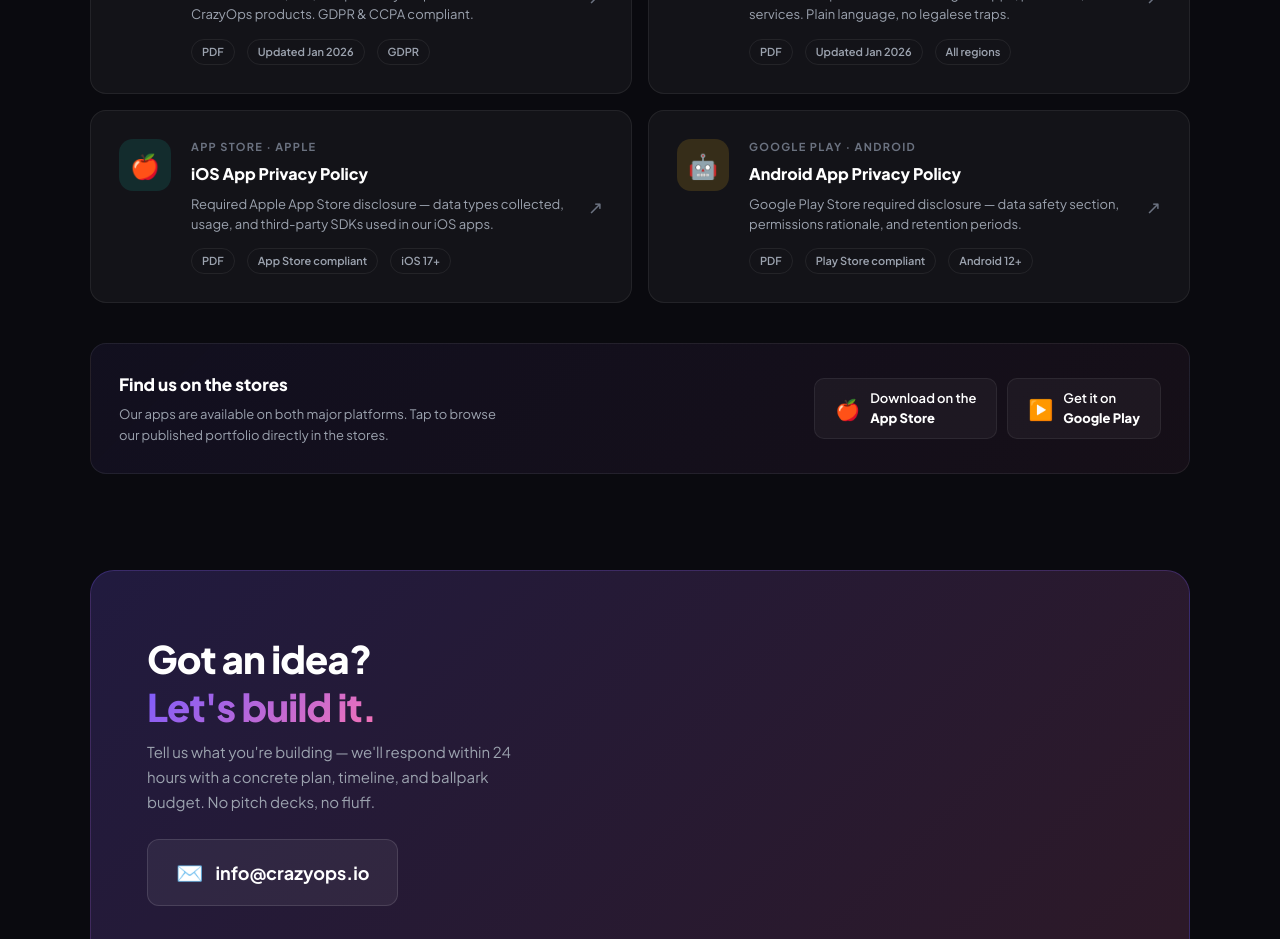
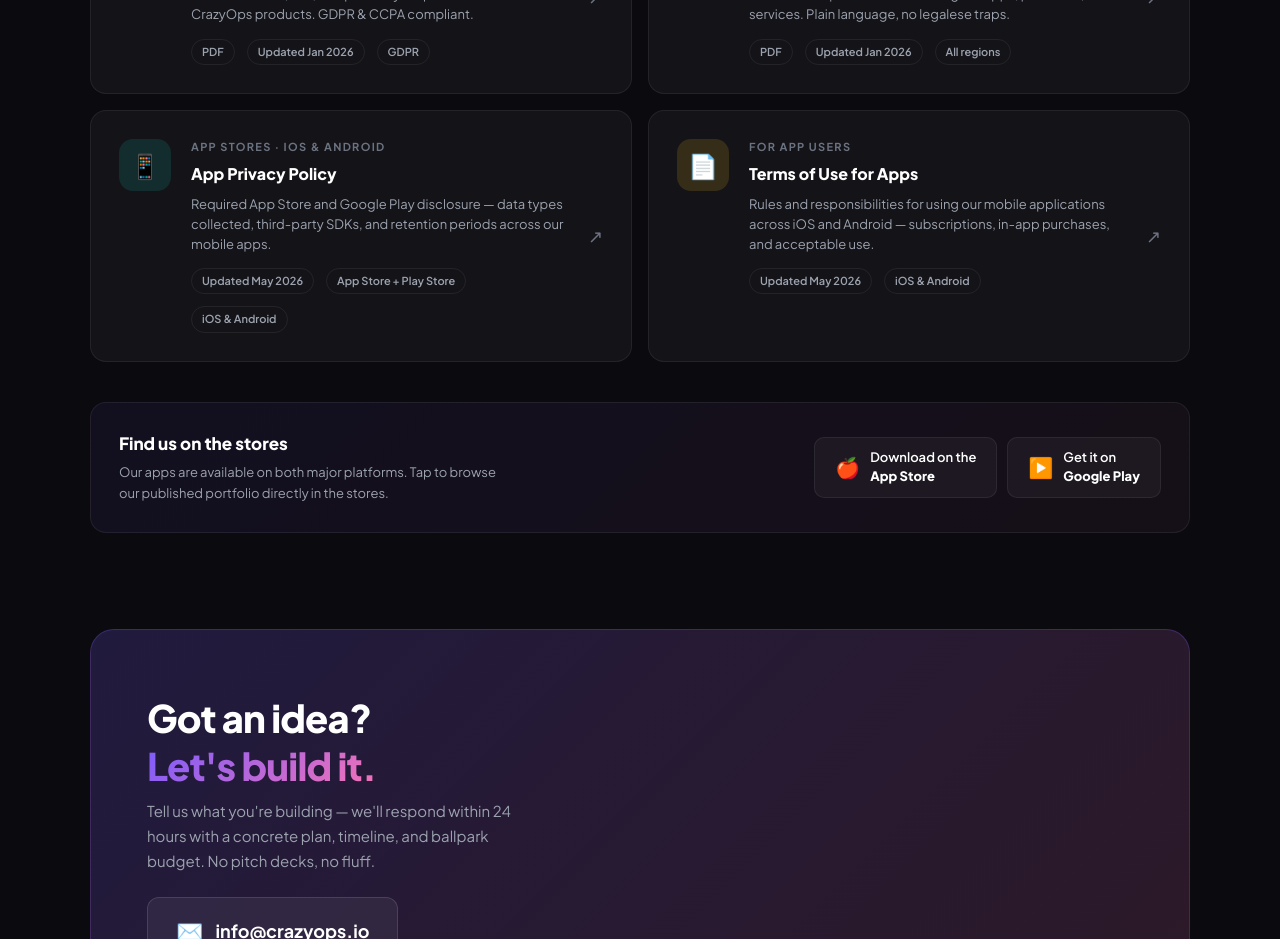
Before and after one commit to sergey-rudakov-crazyops/crazyops-site, a Next.js app: page / in a window 1280 px wide. Shown: the part 3620-4559 px from the top of the page. Built offline with nearby package versions, Linux system fonts and the light colour scheme.

Commit message:
feat:add legal docs for crazyops, update section on main

```diff
--- a/src/app/components/Docs.tsx
+++ b/src/app/components/Docs.tsx
@@ -6,6 +6,7 @@ const docs = [
     title: 'Privacy Policy',
     desc: 'How we collect, use, and protect your personal data across all CrazyOps products. GDPR & CCPA compliant.',
     chips: ['PDF', 'Updated Jan 2026', 'GDPR'],
+    href: '/privacy-policy',
   },
   {
     icon: '📋',
@@ -14,22 +15,25 @@ const docs = [
     title: 'Terms of Use',
     desc: 'Rules and responsibilities for using our apps, platforms, and services. Plain language, no legalese traps.',
     chips: ['PDF', 'Updated Jan 2026', 'All regions'],
+    href: '/terms-of-use',
   },
   {
-    icon: '🍎',
+    icon: '📱',
     iconBg: 'rgba(20,184,166,0.15)',
-    label: 'App Store · Apple',
-    title: 'iOS App Privacy Policy',
-    desc: 'Required Apple App Store disclosure — data types collected, usage, and third-party SDKs used in our iOS apps.',
-    chips: ['PDF', 'App Store compliant', 'iOS 17+'],
+    label: 'App Stores · iOS & Android',
+    title: 'App Privacy Policy',
+    desc: 'Required App Store and Google Play disclosure — data types collected, third-party SDKs, and retention periods across our mobile apps.',
+    chips: ['Updated May 2026', 'App Store + Play Store', 'iOS & Android'],
+    href: '/privacy-policy-apps',
   },
   {
-    icon: '🤖',
+    icon: '📄',
     iconBg: 'rgba(251,191,36,0.15)',
-    label: 'Google Play · Android',
-    title: 'Android App Privacy Policy',
-    desc: 'Google Play Store required disclosure — data safety section, permissions rationale, and retention periods.',
-    chips: ['PDF', 'Play Store compliant', 'Android 12+'],
+    label: 'For App Users',
+    title: 'Terms of Use for Apps',
+    desc: 'Rules and responsibilities for using our mobile applications across iOS and Android — subscriptions, in-app purchases, and acceptable use.',
+    chips: ['Updated May 2026', 'iOS & Android'],
+    href: '/terms-of-use-apps',
   },
 ];
 
@@ -65,10 +69,10 @@ export default function Docs() {
         </div>
 
         <div className="grid grid-cols-1 md:grid-cols-2 gap-4 mb-10">
-          {docs.map(({ icon, iconBg, label, title, desc, chips }) => (
+          {docs.map(({ icon, iconBg, label, title, desc, chips, href }) => (
             <a
               key={title}
-              href="#"
+              href={href}
               className="doc-card flex items-start gap-5 p-7 rounded-2xl"
               style={{ border: '1px solid var(--border)', background: 'var(--card)' }}
             >
--- a/src/app/components/Footer.tsx
+++ b/src/app/components/Footer.tsx
@@ -47,13 +47,13 @@ export default function Footer() {
           © 2026 CrazyOps Ltd. All rights reserved.
         </p>
         <div className="flex gap-6 flex-wrap">
-          <a href="#docs" className="footer-legal-link text-[12px]">
+          <a href="/privacy-policy" className="footer-legal-link text-[12px]">
             Privacy Policy
           </a>
           <a href="/privacy-policy-apps" className="footer-legal-link text-[12px]">
             Privacy Policy for Apps
           </a>
-          <a href="#docs" className="footer-legal-link text-[12px]">
+          <a href="/terms-of-use" className="footer-legal-link text-[12px]">
             Terms of Use
           </a>
           <a href="/terms-of-use-apps" className="footer-legal-link text-[12px]">
--- /dev/null
+++ b/src/app/privacy-policy/page.tsx
@@ -0,0 +1,39 @@
+import type { Metadata } from 'next';
+import Nav from '../components/Nav';
+import Footer from '../components/Footer';
+import TermlyEmbed from '../components/TermlyEmbed';
+
+export const metadata: Metadata = {
+  title: 'Privacy Policy — CrazyOps',
+  description: 'Privacy Policy for the CrazyOps website and services.',
+};
+
+export default function PrivacyPolicyPage() {
+  return (
+    <>
+      <Nav />
+      <main className="px-5 pt-[120px] pb-16 md:px-10 md:pt-[140px] md:pb-24">
+        <div className="max-w-[1100px] mx-auto">
+          <div className="mb-10">
+            <span className="text-[11px] font-bold uppercase tracking-[0.16em] text-[var(--purple-light)] mb-[14px] block">
+              Legal Document
+            </span>
+            <h1
+              className="font-black leading-[1.08] tracking-[-0.025em]"
+              style={{ fontSize: 'clamp(26px, 4vw, 44px)' }}
+            >
+              Privacy Policy
+            </h1>
+          </div>
+          <div
+            className="p-6 md:p-10 rounded-2xl bg-white text-black"
+            style={{ border: '1px solid var(--border)' }}
+          >
+            <TermlyEmbed policyId="186b2fff-42b2-4b4c-8824-944a38da6b06" />
+          </div>
+        </div>
+      </main>
+      <Footer />
+    </>
+  );
+}
--- /dev/null
+++ b/src/app/terms-of-use/page.tsx
@@ -0,0 +1,39 @@
+import type { Metadata } from 'next';
+import Nav from '../components/Nav';
+import Footer from '../components/Footer';
+import TermlyEmbed from '../components/TermlyEmbed';
+
+export const metadata: Metadata = {
+  title: 'Terms of Use — CrazyOps',
+  description: 'Terms of Use for the CrazyOps website and services.',
+};
+
+export default function TermsOfUsePage() {
+  return (
+    <>
+      <Nav />
+      <main className="px-5 pt-[120px] pb-16 md:px-10 md:pt-[140px] md:pb-24">
+        <div className="max-w-[1100px] mx-auto">
+          <div className="mb-10">
+            <span className="text-[11px] font-bold uppercase tracking-[0.16em] text-[var(--purple-light)] mb-[14px] block">
+              Legal Document
+            </span>
+            <h1
+              className="font-black leading-[1.08] tracking-[-0.025em]"
+              style={{ fontSize: 'clamp(26px, 4vw, 44px)' }}
+            >
+              Terms of Use
+            </h1>
+          </div>
+          <div
+            className="p-6 md:p-10 rounded-2xl bg-white text-black"
+            style={{ border: '1px solid var(--border)' }}
+          >
+            <TermlyEmbed policyId="4762211f-8082-4770-846e-41a4190a87fe" />
+          </div>
+        </div>
+      </main>
+      <Footer />
+    </>
+  );
+}
```
